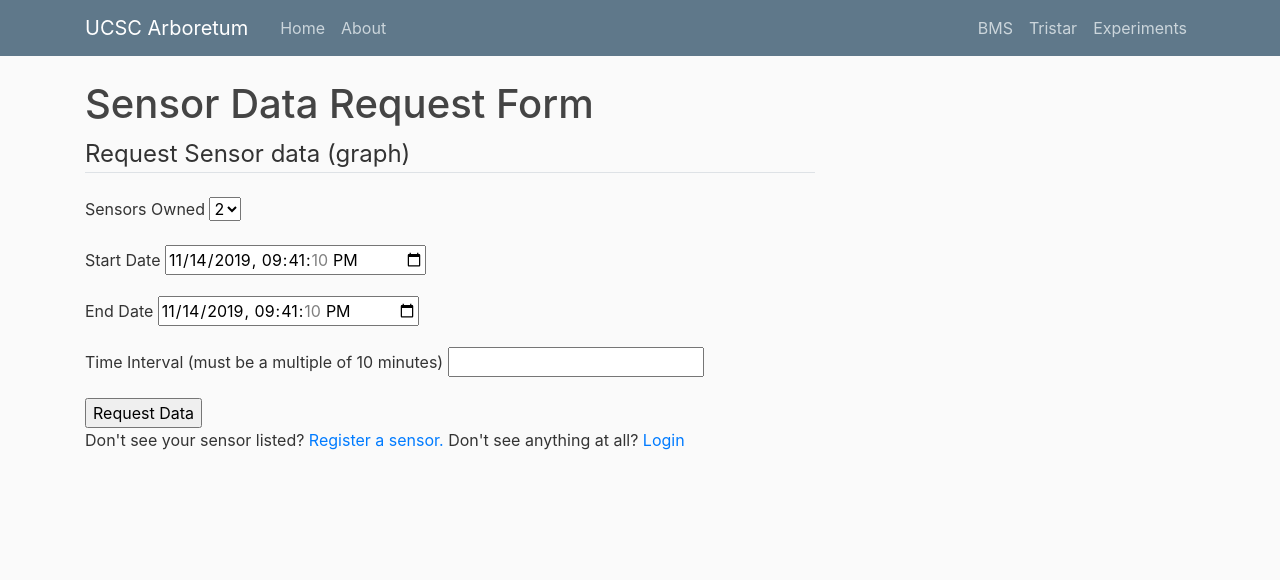
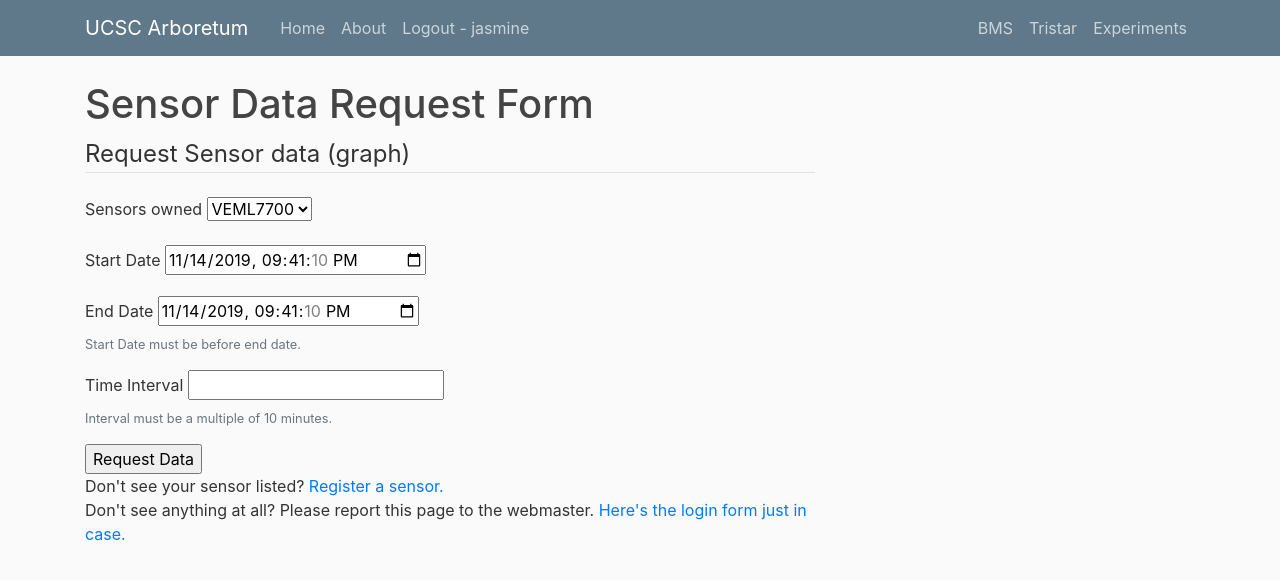
Before and after one commit to jasmine-9000/Greenhouse-Repository, a Flask app: page /sensors in a window 1280 px wide. Shown: the top 580 px of the page. Run offline with Flask 2, Linux system fonts and the light colour scheme; a user stored in the database is signed in; data comes from the database, SQL or seed files in the repository; both versions use the stored data as it was after the commit; some libraries are stand-ins or nearby versions.

Commit message:
Got the sensors to appear correctly on the form

```diff
--- a/flask_greenhouse/sensors/forms.py
+++ b/flask_greenhouse/sensors/forms.py
@@ -11,6 +11,7 @@ from datetime import datetime
 from wtforms.fields.html5 import DateTimeLocalField
 from datetime import datetime
 from flask_greenhouse.sensors.models import User, Sensor, SensorDataEntry
+#from flask_greenhouse.sensors.routes import current_user
 
 # login manager. It must be here to interact with things.
 from flask_login import login_required, login_user, current_user, logout_user
@@ -48,24 +49,12 @@ class UserLoginForm(FlaskForm):
 	submit = SubmitField('Login')
 
 
-
-# login required Forms
-# returns a list
-def sensor_choice_query():
-	print("Current User: ", current_user)
-	if current_user:
-		#current_sensors = current_user.sensorlist
-		query = Sensor.query.filter_by(user_id = current_user.id).all()
-		return query
-	else:
-		return ([1,2],[1,2],[1,2])
-
 class SensorRequestForm(FlaskForm):
-	#sensors_owned = QuerySelectField(query_factory=choice_query, allow_blank=True)
-	sensors_owned = SelectField(choices = sensor_choice_query())
+	sensors_owned = SelectField('Sensors owned', coerce=int, validators=[DataRequired()])
+	#https://stackoverflow.com/questions/46921823/dynamic-choices-wtforms-flask-selectfield
 	start_date = DateTimeLocalField('Start Date', default=datetime.now())
 	end_date = DateTimeLocalField('End Date', default=datetime.now())
-	interval = IntegerField('Time Interval (must be a multiple of 10 minutes)')
+	interval = IntegerField('Time Interval')
 	def validate_interval(form, interval):	# custom validators must be named "validate_<name of variable>".
 		if (interval.data % 10):
 			raise ValidationError("Values must be a multiple of 10.")
--- a/flask_greenhouse/sensors/models.py
+++ b/flask_greenhouse/sensors/models.py
@@ -65,7 +65,8 @@ class Sensor(db.Model):
 							# This relationship will get all Sensor Data Entries based on 1 Sensor.
 							# source: https://flask-sqlalchemy.palletsprojects.com/en/2.x/models/
 	def __repr__(self): # how we print this out on the console:
-		return f"{self.name}: {self.type}({self.units}), owned by {self.master.username}, id {self.id}"
+		#return f"{self.name}: {self.type}({self.units}), owned by {self.master.username}, id {self.id}"
+		return self.name
 
 # this is a Sensor Data Entry Class.
 # Every Sensor Data Entry is attached to a Sensor class (i.e. every piece of data has to be produced by a physical sensor)
--- a/flask_greenhouse/sensors/routes.py
+++ b/flask_greenhouse/sensors/routes.py
@@ -31,9 +31,17 @@ def load_user(user_id):
 @sensor_nodes.route("/sensors/", methods=["POST", "GET"])
 @sensor_nodes.route("/sensors", methods=["POST", "GET"])
 def sensors():
+	# if you're not logged in, redirect to the login page.
 	if not current_user.is_authenticated:
 		return redirect(url_for('sensor_nodes.user_login'))
+	# retrieve sensor choices from database, then add them to the form.
+	sensor_results = Sensor.query.filter_by(user_id = current_user.id).all()
+	# one line for loop warning.
+	# returns a tuple with
+	sensor_list = [(sensor.id, sensor.name) for sensor in sensor_results]
+	print(sensor_list)
 	form = SensorRequestForm()
+	form.sensors_owned.choices = sensor_list
 	if form.validate_on_submit():
 		flash(f"Your request has been receieved. Scroll down for your graph.")
 
--- a/flask_greenhouse/templates/layout.html
+++ b/flask_greenhouse/templates/layout.html
@@ -26,6 +26,9 @@
 			<div class="navbar-nav mr-auto">
 			  <a class="nav-item nav-link" href="/">Home</a>
 			  <a class="nav-item nav-link" href="/about">About</a>
+			  {% if current_user.is_authenticated %}
+				 <a class = "nav-item nav-link" href="{{ url_for('sensor_nodes.user_logout') }}">Logout - {{ current_user.username }}</a>
+			  {% endif %}
 			</div>
 			<!-- Navbar Right Side -->
 			<div class="navbar-nav">
--- a/flask_greenhouse/templates/sensors.html
+++ b/flask_greenhouse/templates/sensors.html
@@ -15,10 +15,12 @@
 			<div class="form-group">
 			{{ form.end_date.label }}
 			{{ form.end_date }}
+			<small class="form-text text-muted">Start Date must be before end date.</small>
 			</div>
 			<div class="form-group">
 			{{ form.interval.label }}
 			{{ form.interval }}
+			<small class="form-text text-muted">Interval must be a multiple of 10 minutes.</small>
 			</div>
 			{{ form.submit }}
 	</form>
@@ -28,6 +30,7 @@
 		{% endif %}
 	</div>
 	Don't see your sensor listed? <a href="{{ url_for('sensor_nodes.register_sensor') }}">Register a sensor.</a>
-
-	Don't see anything at all? <a href="{{ url_for('sensor_nodes.user_login') }}">Login</a>
+	<br >
+	Don't see anything at all? Please report this page to the webmaster.
+	<a href="{{ url_for('sensor_nodes.user_login') }}">Here's the login form just in case.</a>
 {% endblock %}
--- a/flask_greenhouse/templates/user_login.html
+++ b/flask_greenhouse/templates/user_login.html
@@ -14,6 +14,8 @@
 			</div>
 			{{ form.submit }}
 	</form>
+	<br>
 	Not registered? <a href="{{ url_for('sensor_nodes.register_user') }}">Register.</a>
-	Forgot your password? <a href="#">Reset your email</a>
+	<br>
+	Forgot your password? <a href="#">Reset your password</a>
 {% endblock %}
```
Also changed, not shown: flask_greenhouse/site.db.
